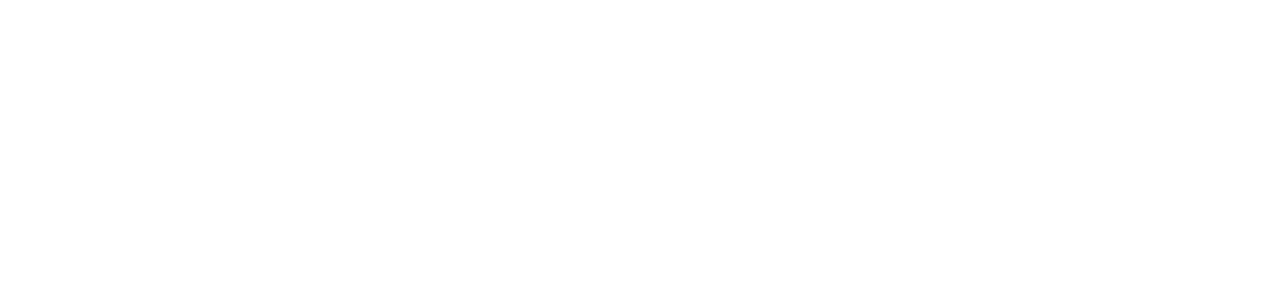
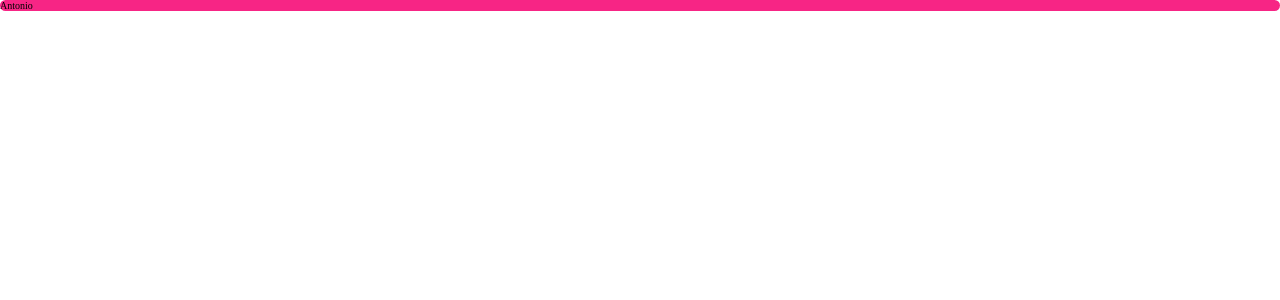
Before and after one commit to anavarro81/todoist-little, a React (Vite) app: page / in a window 1280 px wide. Shown: the top 300 px of the page. Built offline with nearby package versions, Linux system fonts and the light colour scheme.

Commit message:
feat(avatar): create avatar component

```diff
--- a/src/App.tsx
+++ b/src/App.tsx
@@ -1,12 +1,10 @@
-import { useState } from 'react'
 import './App.css'
-
+import Avatar from './components/Avatar/Avatar'
 function App() {
 
 
   return (
-    <>
-      </>
+    <Avatar color="#F72585" radius={"25px"} name="Antonio"/>
   )
 }
 
--- a/src/components/Avatar/Avatar.module.css
+++ b/src/components/Avatar/Avatar.module.css
@@ -0,0 +1,3 @@
+.avatar {
+
+}
--- a/src/components/Avatar/Avatar.tsx
+++ b/src/components/Avatar/Avatar.tsx
@@ -1,6 +1,6 @@
 interface AvatarProps {
   color: string
-  radius: number
+  radius: string
   name: string
 }
 
@@ -8,9 +8,17 @@
   return (
 
 
-    <div>
+    <div
+      className="avatar"
+      style={{
+        backgroundColor: color,
+        borderRadius: radius,
+      }}
+    >
+      {name}
+    </div>
 
-    </div>
+
 
 
   )
```
